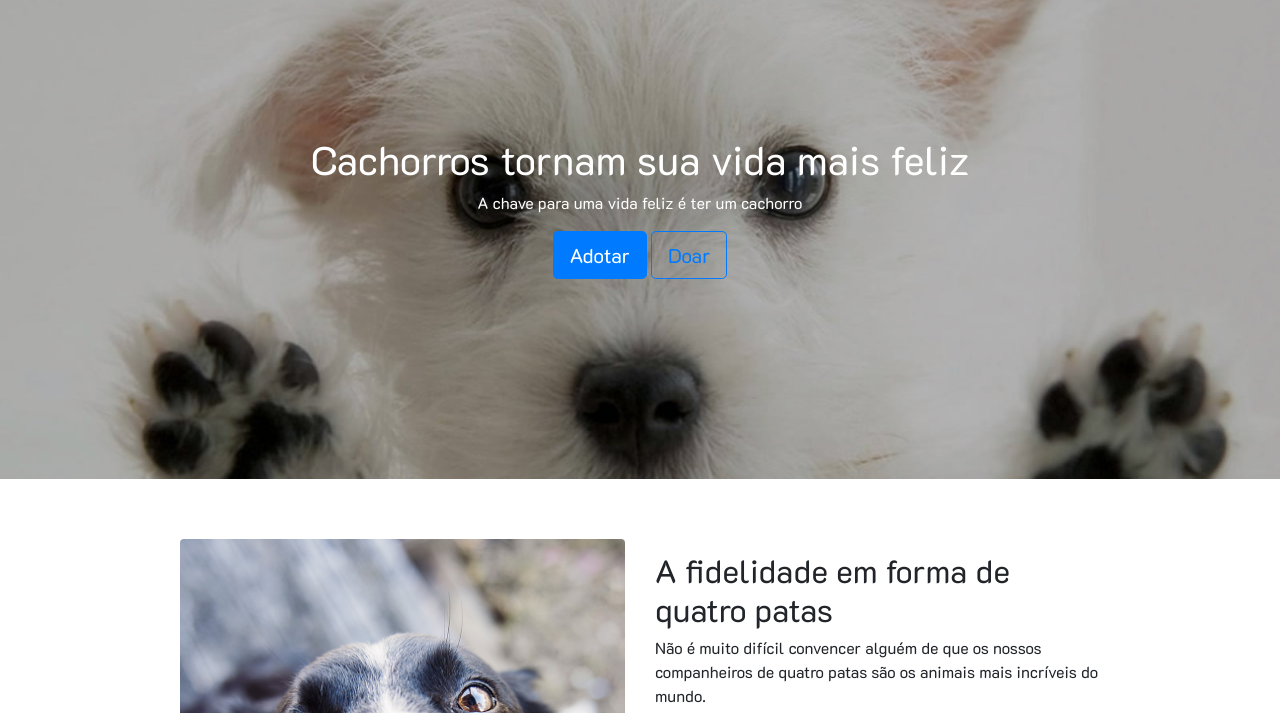
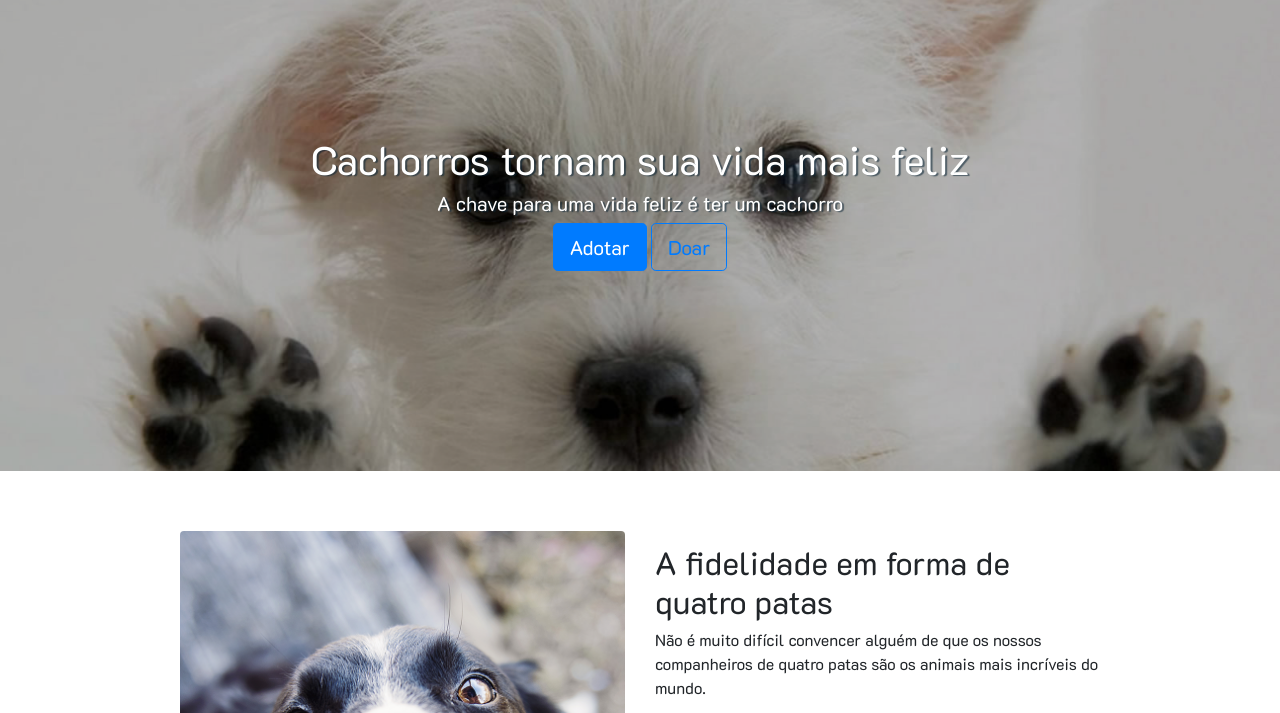
Before and after one commit to pedrocecchetti/dogs-landingpage, a plain HTML site: page index.html in a window 1280 px wide. Shown: the part 65-778 px from the top of the page. Drawn offline with nearby package versions, Linux system fonts and the light colour scheme.

Commit message:
add shadow to headers

```diff
--- a/css/style.css
+++ b/css/style.css
@@ -42,3 +42,7 @@
 body{
 	font-family: 'K2D', sans-serif;
 }
+
+h1, h5 {
+	text-shadow: 2px 1px 1px rgba(9,36,53,0.57);
+}
--- a/index.html
+++ b/index.html
@@ -79,7 +79,7 @@
 			<div class="row">
 				<div class="col">
 					<h1>Cachorros tornam sua vida mais feliz</h1>
-					<p>A chave para uma vida feliz é ter um cachorro</p>
+					<h5>A chave para uma vida feliz é ter um cachorro</h5>
 					<a class="btn btn-primary btn-lg" href ="https://www.procure1amigo.com.br">
 					Adotar</a>
 					<button type="button" class="btn btn-outline-primary btn-lg" data-toggle="modal" data-target="#exampleModalCenter">
```
